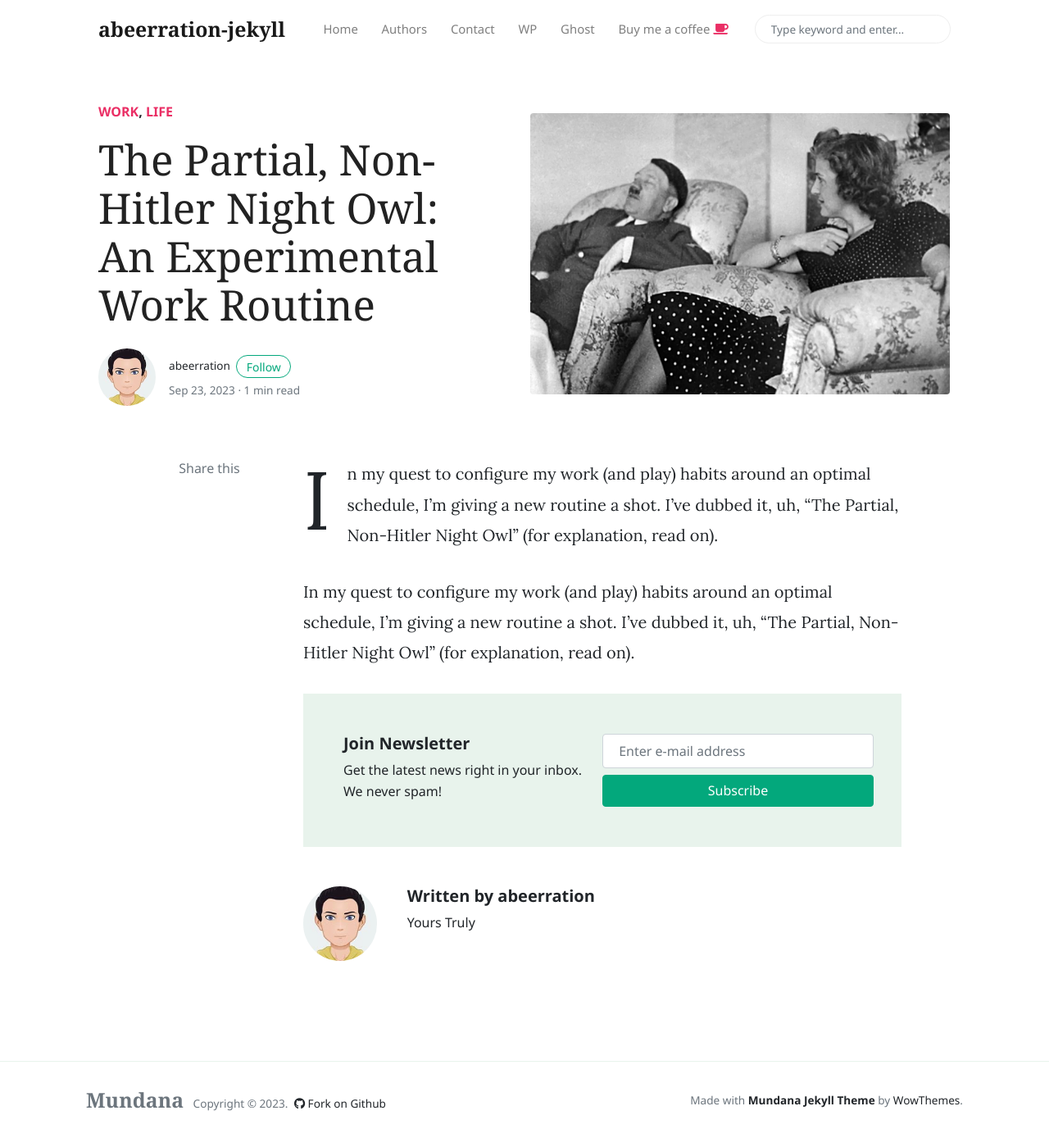
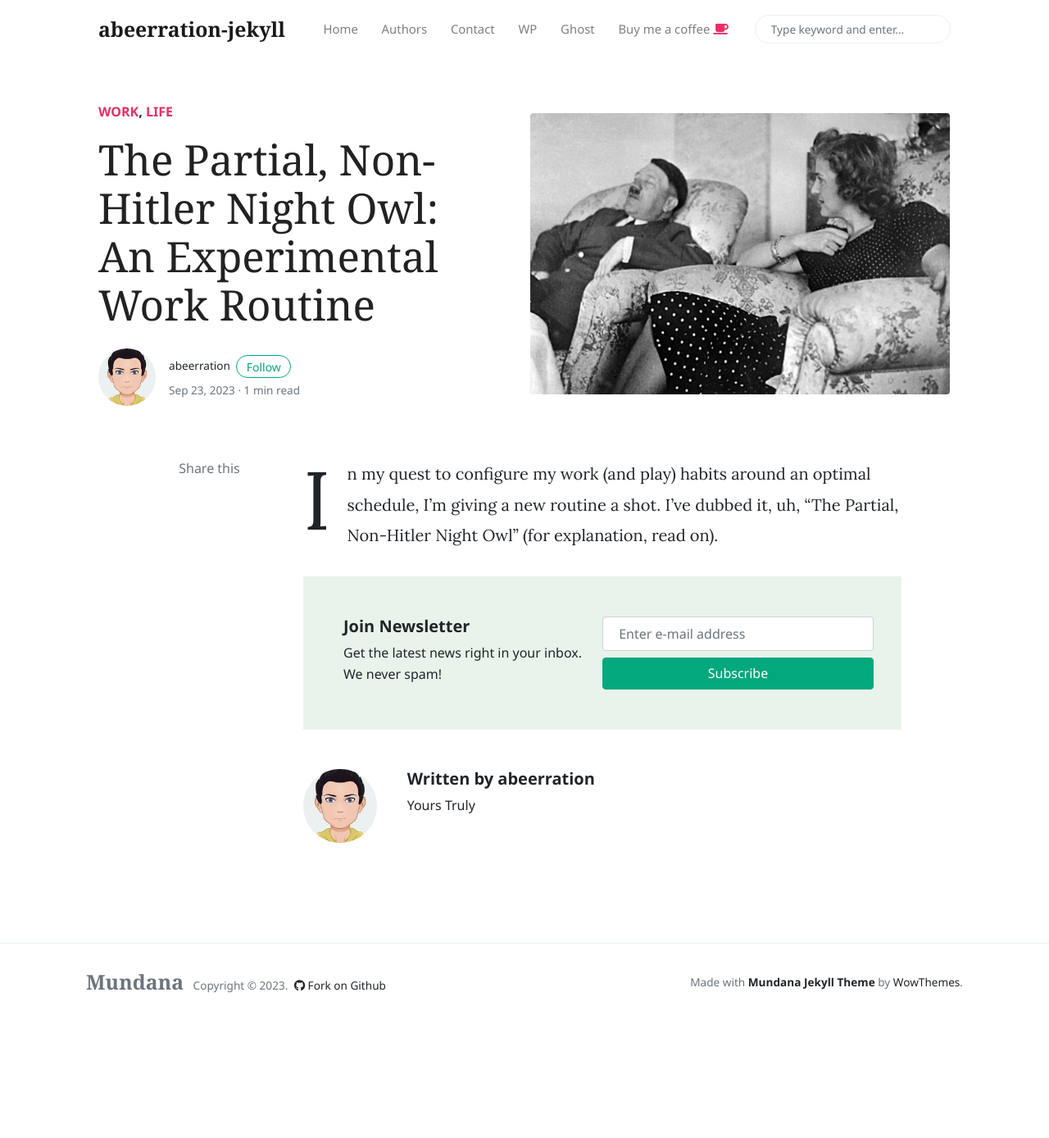
Before and after one commit to abeerration/abeerration-jekyll, a Jekyll site: the page built from _posts/2023-09-23-partial-non-hitler-night-owl.md, in a window 1280 px wide and 1388 px high. Shown: the whole window at 82% size. Built offline with Jekyll 4.4.1, drawn with Linux system fonts in a browser that asks for light colours; nearby versions of some CDN libraries; comment, search, counter and statistics services are not loaded.

Commit message:
Update 2023-09-23-partial-non-hitler-night-owl.md

```diff
--- a/_posts/2023-09-23-partial-non-hitler-night-owl.md
+++ b/_posts/2023-09-23-partial-non-hitler-night-owl.md
@@ -5,6 +5,4 @@ author: abeerration
 categories: [ Work, Life ]
 image: assets/images/2023/09/23/hitlerdozing.webp
 ---
-In my quest to configure my work (and play) habits around an optimal schedule, I’m giving a new routine a shot. I’ve dubbed it, uh, “The Partial, Non-Hitler Night Owl” (for explanation, read on).
-
 In my quest to configure my work (and play) habits around an optimal schedule, I'm giving a new routine a shot. I've dubbed it, uh, "The Partial, Non-Hitler Night Owl" (for explanation, read on).
```
